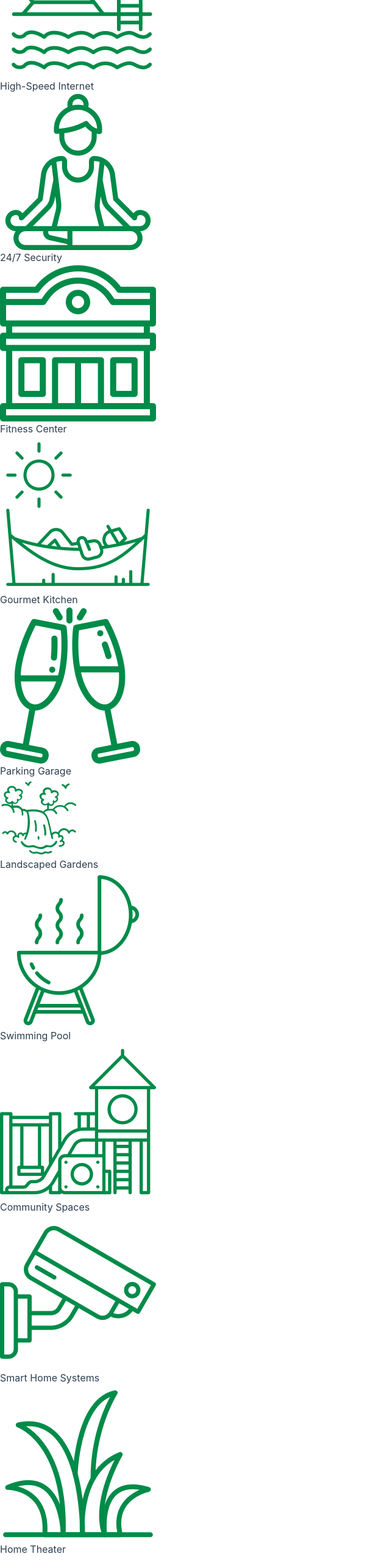
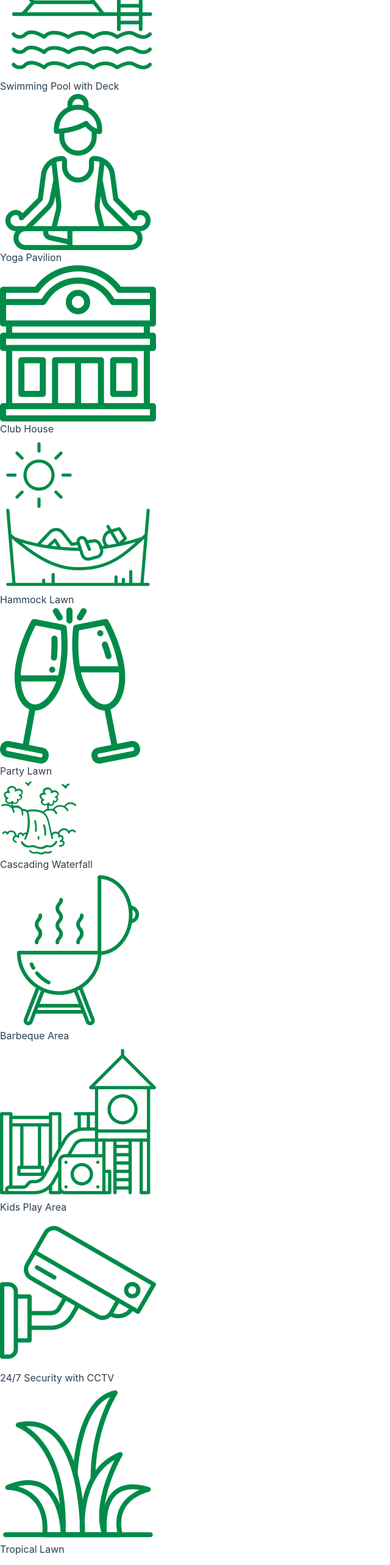
Before and after one commit to Ajoy-paul11/Palm-Serenity-Resort, a React (Vite) app: page / in a window 1280 px wide. Shown: the part 7480-10046 px from the top of the page at 61% size, without its empty margins (0-640 px from the left). Built offline with nearby package versions, Linux system fonts and the light colour scheme; no server answers.

Commit message:
Update amenities titles for improved clarity and appeal.

```diff
--- a/src/components/Amenities.jsx
+++ b/src/components/Amenities.jsx
@@ -16,51 +16,51 @@ function Amenities() {
   const amenities = [
     {
       icon: aminity1,
-      title: "High-Speed Internet",
+      title: "Swimming Pool with Deck",
     },
     {
       icon: aminity2,
-      title: "24/7 Security",
+      title: "Yoga Pavilion",
     },
     {
       icon: aminity3,
-      title: "Fitness Center",
+      title: "Club House",
     },
     {
       icon: aminity4,
-      title: "Gourmet Kitchen",
+      title: "Hammock Lawn",
     },
     {
       icon: aminity5,
-      title: "Parking Garage",
+      title: "Party Lawn",
     },
     {
       icon: aminity6,
-      title: "Landscaped Gardens",
+      title: "Cascading Waterfall",
     },
     {
       icon: aminity7,
-      title: "Swimming Pool",
+      title: "Barbeque Area",
     },
     {
       icon: aminity8,
-      title: "Community Spaces",
+      title: "Kids Play Area",
     },
     {
       icon: aminity9,
-      title: "Smart Home Systems",
+      title: "24/7 Security with CCTV",
     },
     {
       icon: aminity10,
-      title: "Home Theater",
+      title: "Tropical Lawn",
     },
     {
       icon: aminity11,
-      title: "Climate Control",
+      title: "Multi-Hoop Basketball Court",
     },
     {
       icon: aminity12,
-      title: "Spa Facilities",
+      title: "Bonfire Area",
     },
   ];
   return (
```
